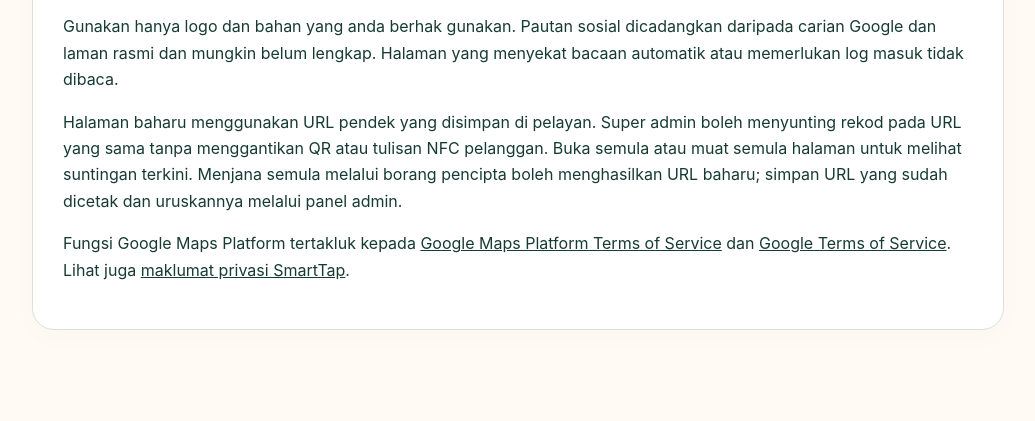
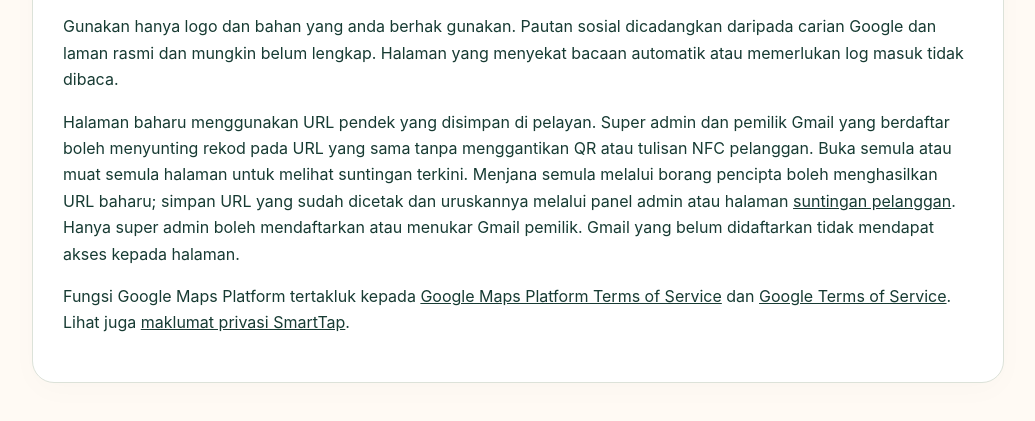
Before and after one commit to askmenoob/tap-imai-site, a website: page terms.html in a window 1280 px wide. Shown: the part 225-646 px from the top of the page, without its empty margins (122-1157 px from the left). Drawn offline with Linux system fonts and the light colour scheme.

Commit message:
Add Gmail owner editing: terms.html

```diff
--- a/terms.html
+++ b/terms.html
@@ -3,6 +3,6 @@
 <a href="./setup.html">← Kembali ke SmartTap</a><h1>Maklumat penggunaan</h1>
 <p>SmartTap membantu menyediakan halaman pautan perniagaan. Hasil carian ialah cadangan; semak perniagaan, cawangan, logo dan setiap destinasi sebelum berkongsi.</p>
 <p>Gunakan hanya logo dan bahan yang anda berhak gunakan. Pautan sosial dicadangkan daripada carian Google dan laman rasmi dan mungkin belum lengkap. Halaman yang menyekat bacaan automatik atau memerlukan log masuk tidak dibaca.</p>
-<p>Halaman baharu menggunakan URL pendek yang disimpan di pelayan. Super admin boleh menyunting rekod pada URL yang sama tanpa menggantikan QR atau tulisan NFC pelanggan. Buka semula atau muat semula halaman untuk melihat suntingan terkini. Menjana semula melalui borang pencipta boleh menghasilkan URL baharu; simpan URL yang sudah dicetak dan uruskannya melalui panel admin.</p>
+<p>Halaman baharu menggunakan URL pendek yang disimpan di pelayan. Super admin dan pemilik Gmail yang berdaftar boleh menyunting rekod pada URL yang sama tanpa menggantikan QR atau tulisan NFC pelanggan. Buka semula atau muat semula halaman untuk melihat suntingan terkini. Menjana semula melalui borang pencipta boleh menghasilkan URL baharu; simpan URL yang sudah dicetak dan uruskannya melalui panel admin atau halaman <a href="/edit">suntingan pelanggan</a>. Hanya super admin boleh mendaftarkan atau menukar Gmail pemilik. Gmail yang belum didaftarkan tidak mendapat akses kepada halaman.</p>
 <p>Fungsi Google Maps Platform tertakluk kepada <a href="https://cloud.google.com/maps-platform/terms" target="_blank" rel="noopener noreferrer">Google Maps Platform Terms of Service</a> dan <a href="https://policies.google.com/terms" target="_blank" rel="noopener noreferrer">Google Terms of Service</a>. Lihat juga <a href="./privacy.html">maklumat privasi SmartTap</a>.</p>
 </section></main></body></html>
```
